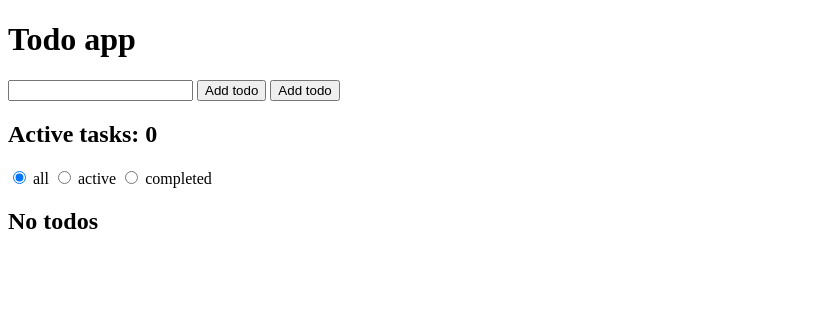
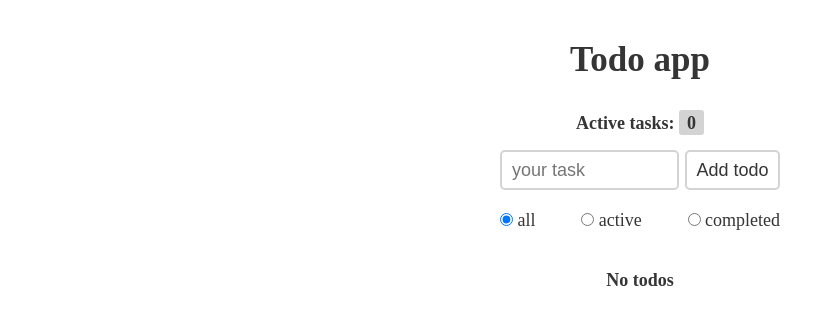
Before and after one commit to artyomalov/vanilaJsTodoApp, a plain HTML site: page index.html in a window 1280 px wide. Shown: the whole page, without its empty margins (0-835 px from the left). Drawn offline with Linux system fonts and the light colour scheme.

Commit message:
added styles

```diff
--- a/components/todoPrinter.js
+++ b/components/todoPrinter.js
@@ -16,10 +16,12 @@ export default function todoPrinter(todos, container, activeTodoCounter) {
       `<div class="app-body_todoItem">
       <input id=${checkerId} type="checkbox" ${checker} class="app-body_checkbox"} />
       <span class="app-body_todoInfo">${todo.text}</span>
-      <input class="app-body_todoInput app-body_todoItem-hidden" value ="hello" type="text" />
+      <input class="app-body_todoInput app-body_todoInfo-hidden" value ="hello" type="text" />
+      <div class="app-body_icons-container">
       <span class="app-body_editTodo" id="${editId}">&#9998;</span>
       <span class="app-body_updateTodo app-body_editButton-hidden" id="${editId}">&check;</span>
       <span class="app-body_deleteTodo" id=${todo.id}>&times;</span>
+      </div>
       </div>`
     );
   });
--- a/index.css
+++ b/index.css
@@ -1,7 +1,132 @@
-.app-body_todoItem-hidden {
+* {
+  margin: 0;
+  padding: 0;
+  box-sizing: border-box;
+  color: rgb(53, 53, 53);
+  font-size: 18px;
+}
+
+.container {
+  width: 100%;
+  display: flex;
+  flex-direction: column;
+  align-items: center;
+}
+
+.app-header {
+  margin-top: 40px;
+text-align: center;}
+
+.app-header__title {
+  font-size: 35px;
+}
+
+.app-header__todo-counter {
+  margin-top: 30px;
+}
+
+.app-header__counter {
+  height: 25px;
+  width: 25px;
+  padding-top: 3px;
+  display: inline-block;
+  background-color: lightgray;
+  border-radius: 3px;
+  text-align: center;
+}
+
+.app-header__input-container {
+  margin-top: 15px;
+  width: 280px;
+  height: 30px;
+  display: flex;
+  justify-content: space-between
+}
+
+.app-header__input {
+  width: 64%;
+  padding-left: 10px;
+  height: 40px;
+  border-radius: 5px;
+  border: 2px solid lightgray
+}
+
+.app-header__button {
+  width: 34%;
+  height: 40px;
+  border-radius: 5px;
+  border: 2px solid lightgray;
+  background-color: transparent;
+  transition: all .2s linear;
+  cursor: pointer;
+}
+.app-header__button:hover {
+  background-color: rgb(85, 147, 228);
+  color: white
+}
+
+.app-header__todo-status-container {
+  margin-top: 20px;
+  height: 40px;
+  display: flex;
+  justify-content: space-between;
+  align-items: center;
+}
+
+
+.app-body {
+  width: 100%;
+  margin-top: 30px;
+  display: flex;
+  flex-direction: column;
+  align-items: center;
+}
+
+.app-body_todoItem {
+  width: 300px;
+  height: 50px;
+  display: flex;
+  justify-content: space-around;
+  align-items: center;
+  margin-bottom: 10px;
+
+  border: 2px solid lightgray;
+  border-radius: 5px;
+}
+
+.app-body_todoInfo, .app-body_todoInput {
+  display: inline-block;
+  padding-left: 10px;
+  width: 50%;
+
+}
+.app-body_todoInput {
+  height: 30px;
+  border: none;
+  padding: 0 0 0 5px;
+  border-radius: 5px;
+  background-color: lightgray;
+}
+
+.app-body_todoInfo-hidden {
   display: none;
 }
 
 .app-body_editButton-hidden {
   display: none;
 }
+
+.app-body_editTodo, .app-body_deleteTodo {
+  cursor: pointer;
+  transition: all .2s linear;
+
+}
+
+.app-body_editTodo:hover, .app-body_deleteTodo:hover {
+ color: rgb(85, 147, 228)
+
+}
+
+.app-body_checkbox, .app-header__todo-status-selector {
+  cursor: pointer;
+}
--- a/index.html
+++ b/index.html
@@ -12,15 +12,23 @@
       <div class="container">
         <div class="app-header">
           <h1 class="app-header__title">Todo app</h1>
+          <h2 class="app-header__todo-counter">
+            Active tasks: <span class="app-header__counter">0</span>
+          </h2>
           <form class="app-header__form">
-            <input type="text" class="app-header__input" value="" />
+            <div class="app-header__input-container">
+              <input
+                type="text"
+                class="app-header__input"
+                value=""
+                placeholder="your task"
+              />
               <button type="button" id="addButton" class="app-header__button">
                 Add todo
               </button>
-            <button type="button" id="editButton" class="app-header__button">
-              Add todo
-            </button>
-            <h2>Active tasks: <span class="app-header__counter">0</span></h2>
+            </div>
+            <div class="app-header__todo-status-container">
+              <div class="app-header__selector-container">
                 <input
                   class="app-header__todo-status-selector"
                   type="radio"
@@ -29,6 +37,8 @@
                   value="all"
                 />
                 <label for="all" checked>all</label>
+              </div>
+              <div class="app-header__selector-container">
                 <input
                   class="app-header__todo-status-selector"
                   type="radio"
@@ -37,6 +47,8 @@
                   value="active"
                 />
                 <label for="active"> active </label>
+              </div>
+              <div class="app-header__selector-container">
                 <input
                   class="app-header__todo-status-selector"
                   type="radio"
@@ -44,6 +56,8 @@
                   value="completed"
                 />
                 <label for="completed">completed</label>
+              </div>
+            </div>
           </form>
         </div>
         <div class="app-body"></div>
--- a/index.js
+++ b/index.js
@@ -3,14 +3,13 @@ import getLocalStorageInfo from './components/getLocalStorageInfo.js';
 import filterTodos from './components/filterTodos.js';
 let todos = [];
 let filterValue = localStorage.getItem('filterState') ?? 'all';
-let todoId = 0;
-let editSetter = false;
 const todoContainer = document.querySelector('.app-body');
 const todoInput = document.querySelector('.app-header__input');
 const addTodoButton = document.querySelector('#addButton');
 const todoSelector = document.querySelectorAll(
   '.app-header__todo-status-selector'
 );
+
 const loadHandler = () => {
   todos = getLocalStorageInfo('todos');
   for (let radio of todoSelector) {
@@ -30,9 +29,7 @@ const addTodoHandler = () => {
   const todoList = [...todos, newTodo];
   todos = todoList;
   localStorage.setItem('todos', JSON.stringify(todos));
-  todoContainer.innerHTML = '';
   todoInput.value = '';
-
   filterTodos({ todos, filterValue, todoPrinter, todoContainer });
 };
 
@@ -40,8 +37,8 @@ const deleteTodo = (e) => {
   const filteredTodos = todos.filter((todo) => todo.id != e.target.id);
   todos = filteredTodos;
   localStorage.setItem('todos', JSON.stringify(todos));
-  todoContainer.innerHTML = '';
 };
+
 const setChecker = (e) => {
   const checkingTodo = todos.find((todo) => todo.id + 1 == e.target.id);
   checkingTodo.checked = !checkingTodo.checked;
@@ -53,15 +50,15 @@ const setChecker = (e) => {
 
 const editTodo = (e) => {
   e.target.classList.add('app-body_editButton-hidden');
-  const todoBody = e.target.parentNode;
+  const todoBody = e.target.closest('.app-body_todoItem');
   todoBody
     .querySelector('.app-body_updateTodo')
     .classList.remove('app-body_editButton-hidden');
   const todoText = todoBody.querySelector('.app-body_todoInfo');
   const todoValue = todoText.innerHTML;
   const todoInput = todoBody.querySelector('.app-body_todoInput');
-  todoInput.classList.remove('app-body_todoItem-hidden');
-  todoText.classList.add('app-body_todoItem-hidden');
+  todoInput.classList.remove('app-body_todoInfo-hidden');
+  todoText.classList.add('app-body_todoInfo-hidden');
   todoInput.setAttribute('value', todoValue);
   todoInput.value = todoValue;
 
@@ -76,7 +73,7 @@ const editTodo = (e) => {
 
 const updateTodo = (e) => {
   e.target.classList.add('app-body_editButton-hidden');
-  const todoBody = e.target.parentNode;
+  const todoBody = e.target.closest('.app-body_todoItem');
   todoBody
     .querySelector('.app-body_editTodo')
     .classList.remove('app-body_editButton-hidden');
@@ -87,8 +84,8 @@ const updateTodo = (e) => {
   const editedTodo = todos.find((todo) => todo.id === Number(todoId));
   editedTodo.text = todoInput.value;
   localStorage.setItem('todos', JSON.stringify(todos));
-  todoInput.classList.add('app-body_todoItem-hidden');
-  todoText.classList.remove('app-body_todoItem-hidden');
+  todoInput.classList.add('app-body_todoInfo-hidden');
+  todoText.classList.remove('app-body_todoInfo-hidden');
 };
 
 const handleTodo = (e) => {
```
Lines whose indentation alone changed are shown as unchanged.
